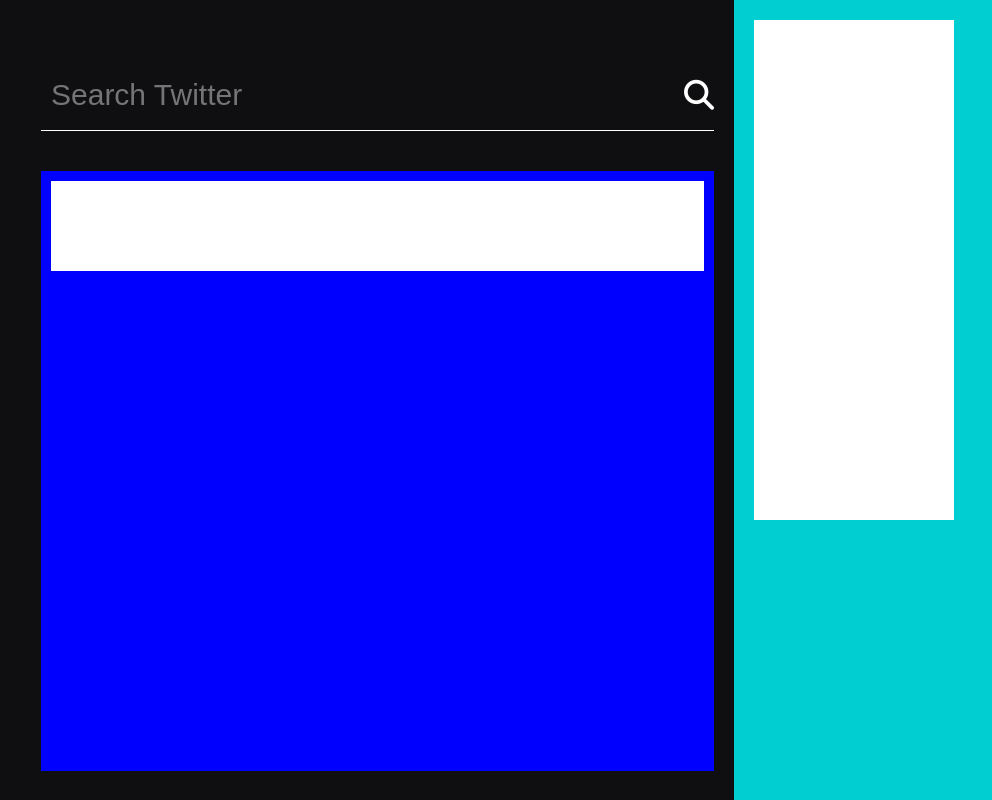
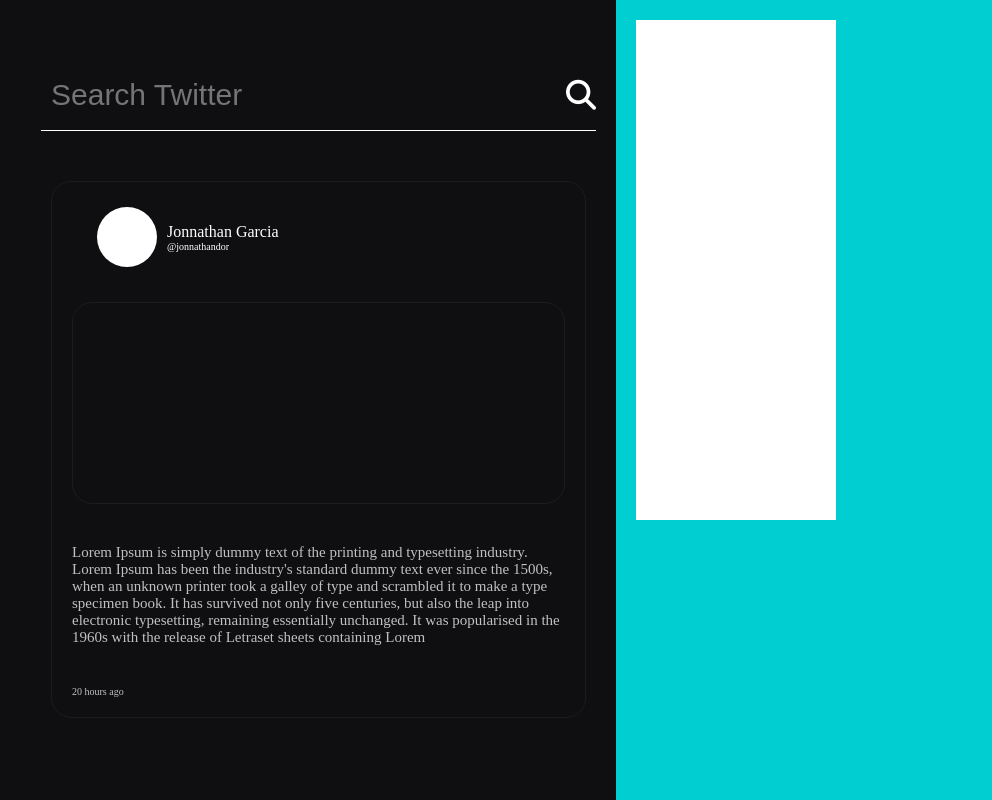
Before and after one commit to Jonnathandor/js-twitter-clone, a plain HTML site: page frontend/index.html in a window 1280 px wide. Shown: the full height of the page, 69-1061 px from the left. Drawn offline with Linux system fonts and the light colour scheme.

Commit message:
added style for the twitter card

```diff
--- a/frontend/index.html
+++ b/frontend/index.html
@@ -26,7 +26,30 @@
             </div>
             <div class="tweets-list">
                 <div class="tweet-container">
+                    <div class="tweet-user-info">
+                        <div class="tweet-user-profile">
 
+                        </div>
+                        <div class="tweet-user-name-container">
+                            <div class="tweet-user-fullname">
+                                Jonnathan Garcia
+                            </div>
+                            <div class="tweet-user-username">
+                                @jonnathandor
+                            </div>
+                        </div>
+                    </div>
+                    <div class="tweet-images-container">
+                        <div class="tweet-image">
+
+                        </div>
+                    </div>
+                    <div class="tweet-text-container">
+                        Lorem Ipsum is simply dummy text of the printing and typesetting industry. Lorem Ipsum has been the industry's standard dummy text ever since the 1500s, when an unknown printer took a galley of type and scrambled it to make a type specimen book. It has survived not only five centuries, but also the leap into electronic typesetting, remaining essentially unchanged. It was popularised in the 1960s with the release of Letraset sheets containing Lorem
+                    </div>
+                    <div class="tweet-date-container">
+                        20 hours ago
+                    </div>
                 </div>
             </div>
         </div>
--- a/frontend/style/style.css
+++ b/frontend/style/style.css
@@ -40,7 +40,7 @@ that is left after navigation will be splitted evenly between those two divs */
     display: flex;
     flex-direction: column;
     /* flex-grow: 1; says: "Let me grow as much as I can" */
-    flex-grow: 1;
+    flex: 1;
 }
 
 .tweets-search-container {
@@ -74,21 +74,69 @@ that is left after navigation will be splitted evenly between those two divs */
 .tweets-list {
     height: 600px;
     margin: 20px;
-    background-color: blue;
 }
 
 .tweet-container {
     display: flex;
     flex-direction: column;
+    margin: 10px;
+    border: 1px solid #1c1c1c;
+    border-radius: 20px;
+    overflow: hidden;
+}
+
+.tweet-user-info {
     height: 90px;
+    display: flex;
+    margin-left: 30px;
+    margin-top: 10px;
+}
+
+.tweet-user-profile {
+    margin-left: 15px;
+    margin-top: 15px;
+    border-radius: 50%;
+    height: 60px;
+    width: 60px;
     background-color: white;
-    margin: 10px;
+}
+
+.tweet-user-name-container {
+    color: white;
+    margin-left: 10px;
+    display: flex;
+    flex-direction: column;
+    align-items: flex-start;
+    justify-content: center;
+}
+
+.tweet-user-username {
+    font-size: 10px;
+}
+
+.tweet-images-container {
+    margin: 20px;
+    height: 200px;
+    border: 1px solid #1c1c1c;
+    border-radius: 20px;
+}
+
+.tweet-text-container {
+    margin: 20px;
+    font-size: 15px;
+    color: rgba(255, 255, 255, 0.74);
+}
+
+.tweet-date-container {
+    margin: 20px;
+    font-size: 10px;
+    color: rgba(255, 255, 255, 0.74);
 }
 
 .tweets-sidebar-container {
     background-color: darkturquoise;
     /* flex-grow: 1; says: "Let me grow as much as I can" */
-    flex-grow: 1;
+    flex: 1;
 }
 
 .tweets-sidebar {
```
